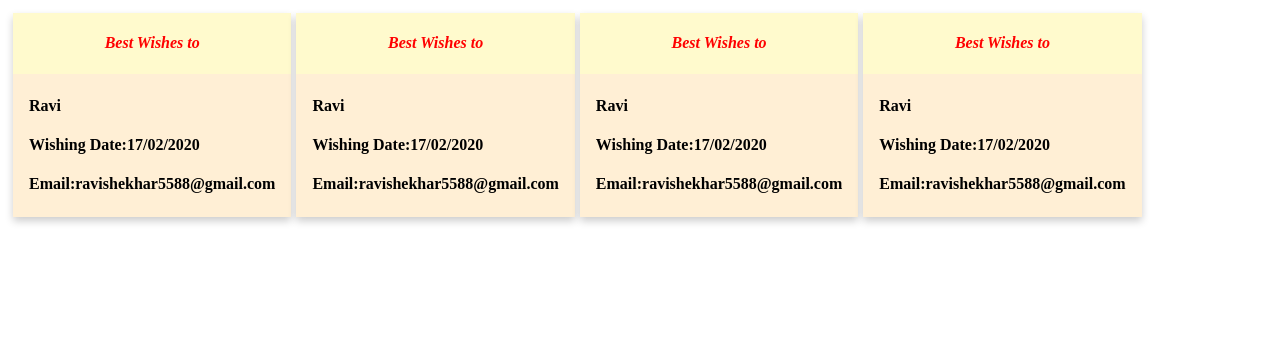
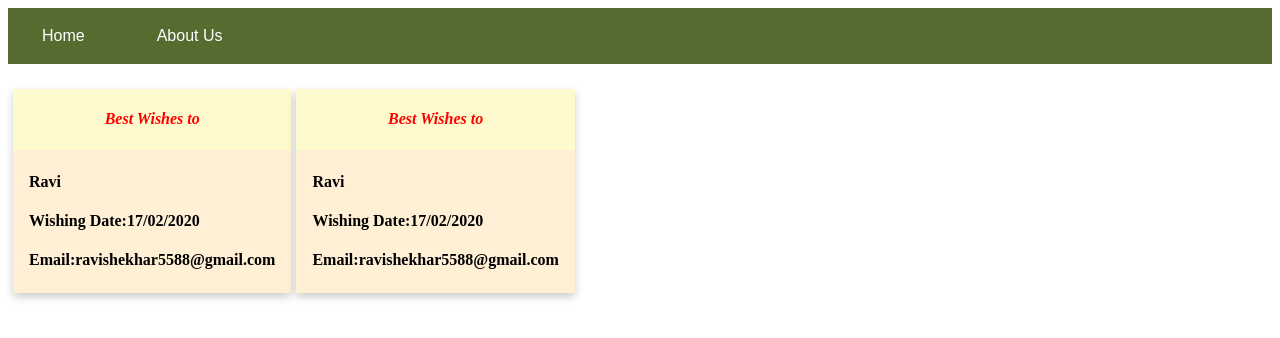
Before and after one commit to sheraOnGit/loginModule, a website: page Views/dashboard.html in a window 1280 px wide. Drawn offline with Linux system fonts and the light colour scheme.

Commit message:
Dashboard code is added

```diff
--- a/Routes/userRoute.js
+++ b/Routes/userRoute.js
@@ -7,4 +7,7 @@ router.get('/userPortal/login',(req,res,next)=>{
     res.sendFile(path.join(__dirname,'../','Views','userLogin.html'));
 });
 
+router.get('/userPortal/dashboard',(req,res,next)=>{
+    res.sendFile(path.join(__dirname,'../','Views','dashboard.html'));
+});
 module.exports=router;
--- a/Views/dashboard.html
+++ b/Views/dashboard.html
@@ -2,7 +2,11 @@
 <html>
 <head>
 <style>
-
+.head{
+    background-color:darkolivegreen;
+    height:auto;
+    dispaly:inline
+}
 .card{
 	border:0px solid black;
     max-width:40%;
@@ -24,13 +28,40 @@
     word-wrap: break-word;
     padding: 2px 16px;
 }
+.headbtn{
+	background-color: darkolivegreen;
+  	border: none;
+  	color: white;
+  	padding: 15px 32px;
+  	text-align: center;
+  	text-decoration: none;
+  	display: inline;
+  	font-size: 16px;
+  	margin: 4px 2px;
+  	cursor: pointer;
+}
+.flow{
+    display: inline;
+}
 .card:hover {
   box-shadow: 0 8px 16px 0 rgba(0,0,0,5);
+}
+.headbtn:hover{
+	background-color: rgb(106, 133, 59);
 }
 </style>
 </head>
 <body>
-<div>
+<!--HEADER divison of the page-->
+<div class="head">
+    <form class="flow">
+        <button class="headbtn" type="submit" formaction="/userPortal/login">Home</button>
+        <button class="headbtn" type="submit" formaction="/userPortal/login">About Us</button>
+    </form>
+</div>
+
+<!--CARD divison of the page-->
+<div style="margin-top: 20px;">
     <div class="card">
         <h4 class="header"><i>Best Wishes to</i></h4>
         <div class="container">
@@ -48,24 +79,8 @@
             <h4>Email:ravishekhar5588@gmail.com</h4>
         </div>
     </div>
-  <div class="card">
-      <h4 class="header"><i>Best Wishes to</i></h4>
-      <div class="container">
-          <h4>Ravi</h4>
-          <h4>Wishing Date:17/02/2020</h4>
-          <h4>Email:ravishekhar5588@gmail.com</h4>
 </div>
-  </div>
-  <div class="card">
-      <h4 class="header"><i>Best Wishes to</i></h4>
-      <div class="container">
-          <h4>Ravi</h4>
-          <h4>Wishing Date:17/02/2020</h4>
-          <h4>Email:ravishekhar5588@gmail.com</h4>
-      </div>
-  </div>
-</div>
-
+<!--Footer divison of the page-->
 
 </body>
 </html>
```
Lines whose indentation alone changed are shown as unchanged.
